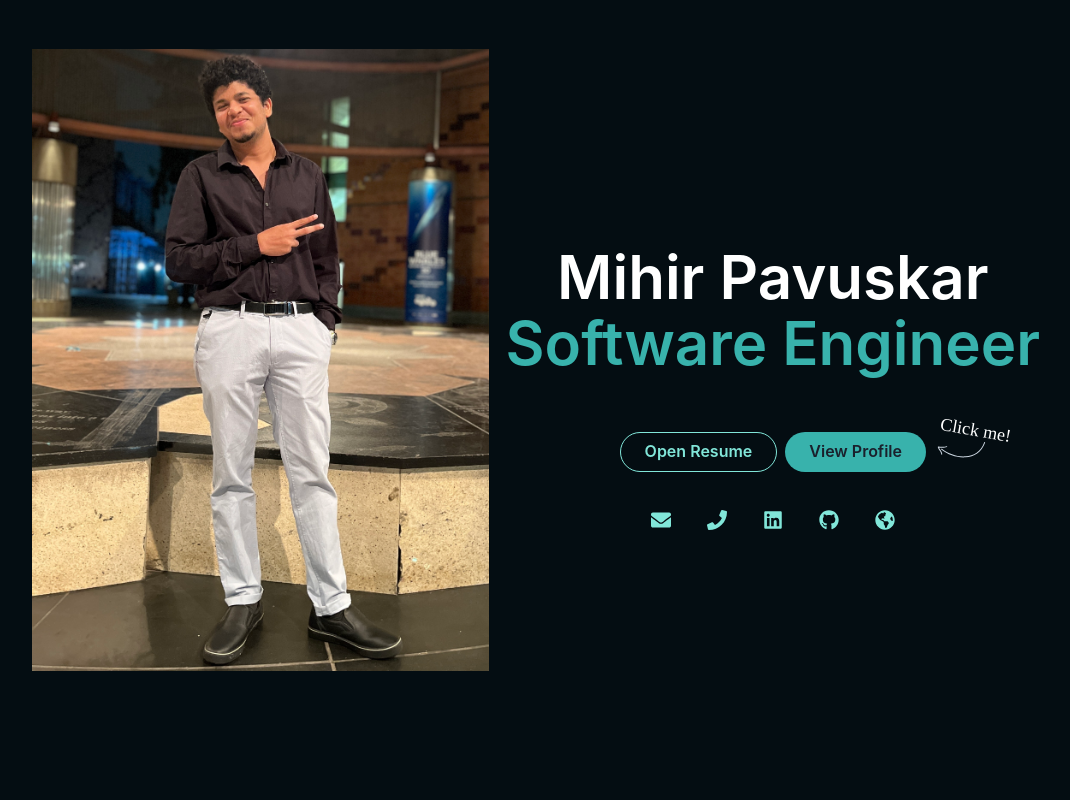
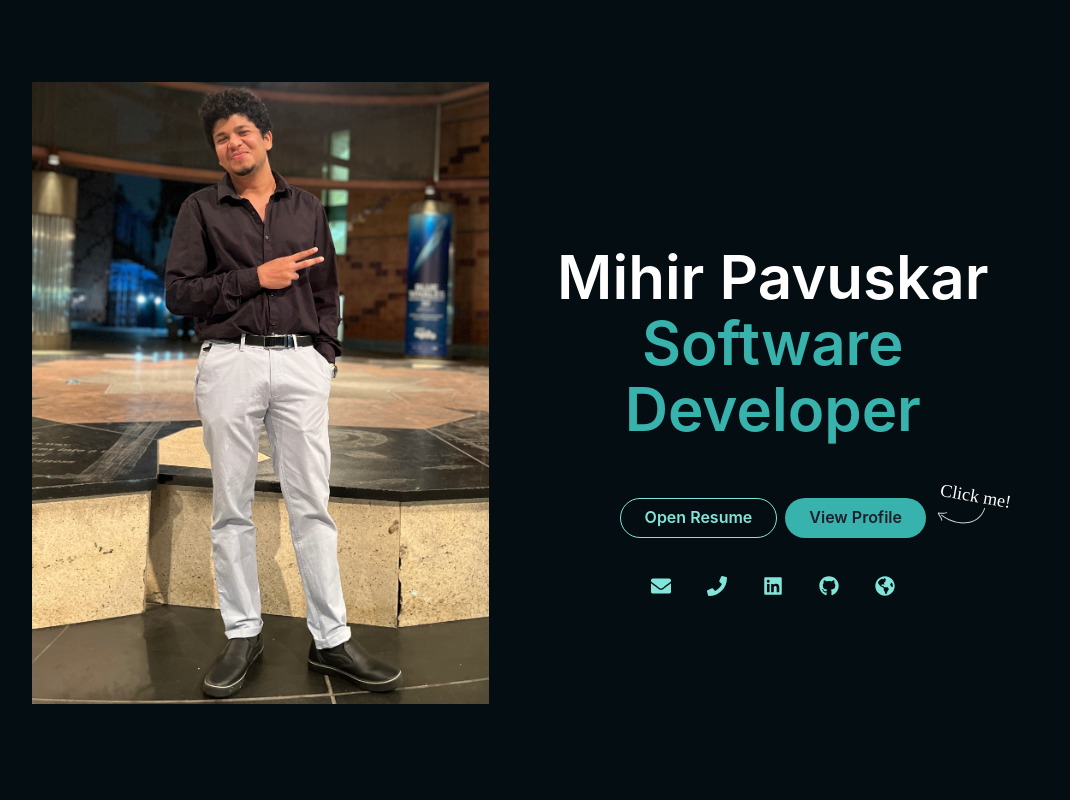
Before and after one commit to MeMihir/portfolio, a React (Create React App) app in the folder v2/: page / in a window 1280 px wide. Shown: the top 800 px of the page, without its empty margins (143-1213 px from the left). Built offline with nearby package versions, Linux system fonts and the light colour scheme.

Commit message:
add role const

```diff
--- a/v2/src/App.jsx
+++ b/v2/src/App.jsx
@@ -84,13 +84,13 @@ const ProfileDisplay = () => {
     "Summary",
   ];
 
-  const [role, setRole] = useState("Software Engineer");
+  const [role, setRole] = useState("soft");
 
   useEffect(() => {
     const role_path = window.location.pathname[1];
-    const roles = ["", "Data Scientist", "AI/ML Engineer", "Software Engineer"];
+    const roles = ["", "data", "aiml", "soft"];
     console.log(role_path, roles[role_path]);
-    setRole(roles[role_path] || "Software Engineer");
+    setRole(roles[role_path] || "soft");
   }, []);
 
   const About = (
@@ -502,7 +502,7 @@ const ProfileDisplay = () => {
           {About}
           <Experience experience={EXPERIENCE} />
           {Education}
-          <Project projects={PROJECTS} />
+          <Project projects={PROJECTS} role={role} />
           {Certification}
           {Publications}
           {Skills}
--- a/v2/src/components/Hero.jsx
+++ b/v2/src/components/Hero.jsx
@@ -1,9 +1,40 @@
-import { Box, Button, ButtonGroup, Container, HStack, Heading, Icon, IconButton, Image, Link, Stack, Text, VStack, createIcon } from '@chakra-ui/react';
-import React from 'react'
-import { FaEnvelope, FaGithub, FaGlobeAmericas, FaLinkedin, FaPhone, FaTwitter } from 'react-icons/fa';
+import {
+  Box,
+  Button,
+  ButtonGroup,
+  Container,
+  HStack,
+  Heading,
+  Icon,
+  IconButton,
+  Image,
+  Link,
+  Stack,
+  Text,
+  VStack,
+  createIcon,
+} from "@chakra-ui/react";
+import React from "react";
+import {
+  FaEnvelope,
+  FaGithub,
+  FaGlobeAmericas,
+  FaLinkedin,
+  FaPhone,
+  FaTwitter,
+} from "react-icons/fa";
+import { ROLES } from "../utils";
 
-export default function Hero({ firstName, lastName, role, color, email, phone, socials }) {
-	const Arrow = createIcon({
+export default function Hero({
+  firstName,
+  lastName,
+  role,
+  color,
+  email,
+  phone,
+  socials,
+}) {
+  const Arrow = createIcon({
     displayName: "Arrow",
     viewBox: "0 0 72 24",
     path: (
@@ -42,7 +73,7 @@ export default function Hero({ firstName, lastName, role, color, email, phone, s
           >
             {`${firstName} ${lastName}`} <br />
             <Text as={"span"} color={`${color}.400`}>
-              {role}
+              {ROLES[role]}
             </Text>
           </Heading>
           <Stack
@@ -59,10 +90,7 @@ export default function Hero({ firstName, lastName, role, color, email, phone, s
                 variant={"outline"}
                 as={Link}
                 // remove spl characters from role and take first 4 chars
-                href={`resumes/${role
-                  .replace("/", "")
-                  .slice(0, 4)
-                  .toLowerCase()}.pdf`}
+                href={`resumes/${role}.pdf`}
                 target="_blank"
               >
                 {"Open Resume"}
@@ -167,5 +195,5 @@ export default function Hero({ firstName, lastName, role, color, email, phone, s
         </Stack>
       </HStack>
     </Container>
-  )
+  );
 }
--- a/v2/src/utils.js
+++ b/v2/src/utils.js
@@ -1,2 +1,15 @@
+export const COLOR_SCHEME = "teal";
 
-export const COLOR_SCHEME = 'teal'
+export const ROLES = {
+  soft: "Software Developer",
+  data: "Data Scientist",
+  aiml: "AI/ML Engineer",
+  rest: "Miscellaneous",
+};
+
+export const CATEGORIES = {
+  aiml: "AI/ML Engineering",
+  soft: "Software Development",
+  data: "Data Science",
+  rest: "Miscellaneous",
+};
```
